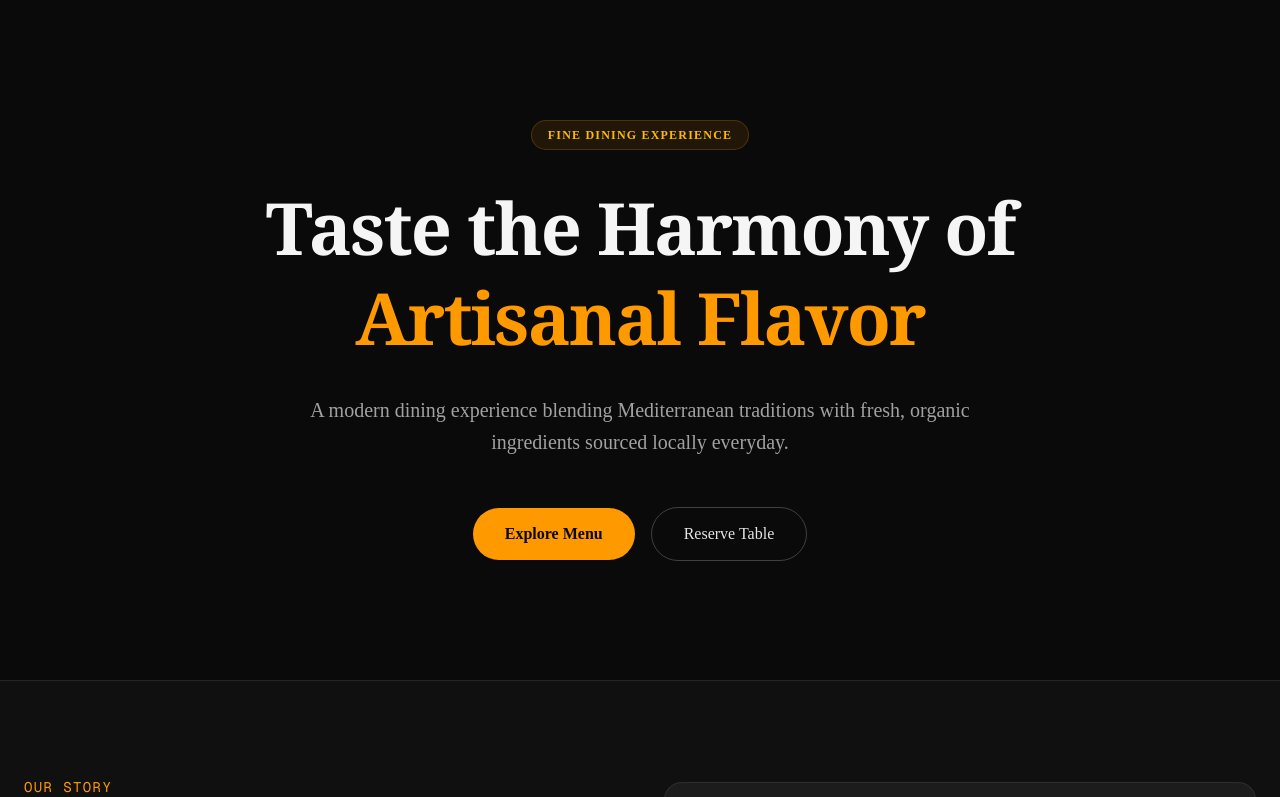
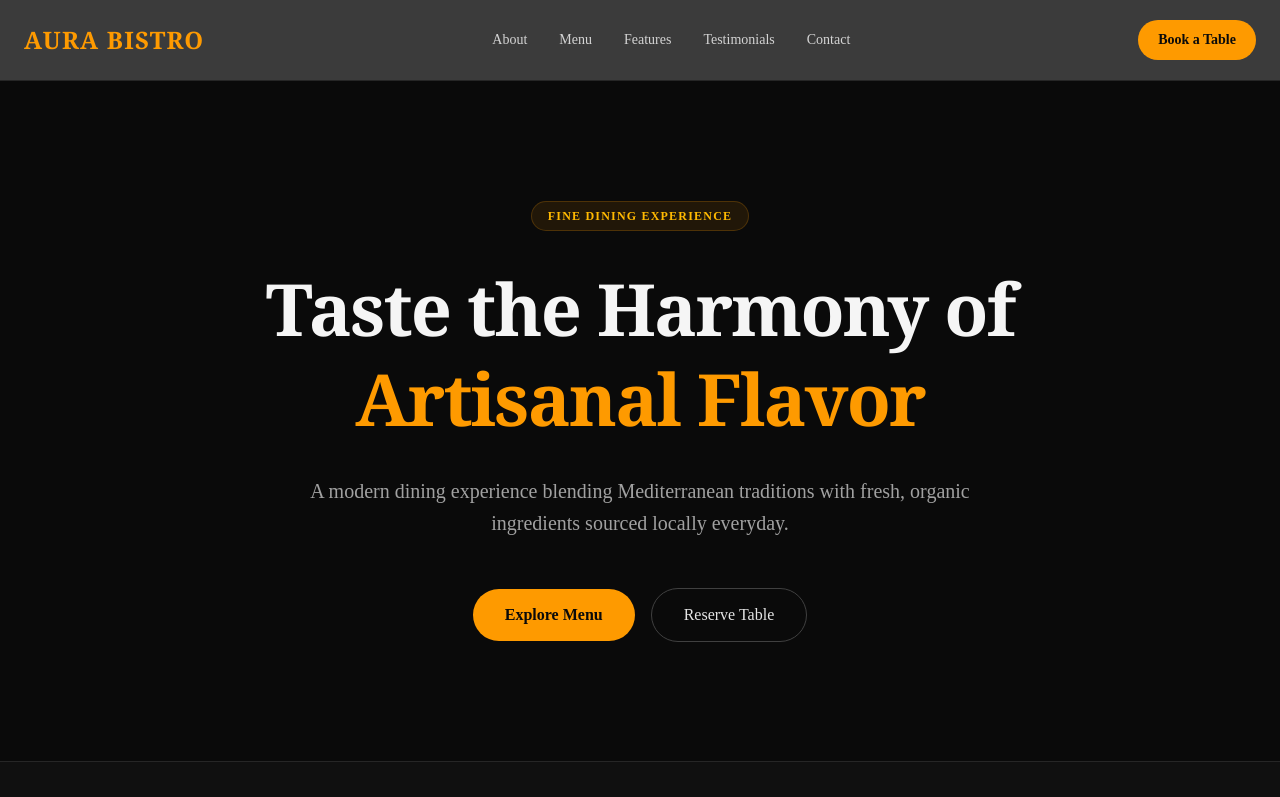
Before and after one commit to nawwar-nb2022/Aura_Bistro_landing, a Next.js app: page / in a window 1280 px wide. Shown: the top 797 px of the page. Built offline with nearby package versions, Linux system fonts and the light colour scheme.

Commit message:
refactor(layout): optimize Navbar import structure and layout assembly

```diff
--- a/app/layout.tsx
+++ b/app/layout.tsx
@@ -2,6 +2,7 @@ import type { Metadata } from "next";
 import { Geist, Geist_Mono } from "next/font/google";
 import "./globals.css";
 import Footer from "@/components/global/footer";
+import Navbar from "@/components/global/navbar";
 
 const geistSans = Geist({
   variable: "--font-geist-sans",
@@ -26,6 +27,7 @@ export default function RootLayout({ children }: LayoutProps<"/">) {
     >
       <body className="min-h-full flex flex-col">
 
+        <Navbar />
         {children}
 
 
```
